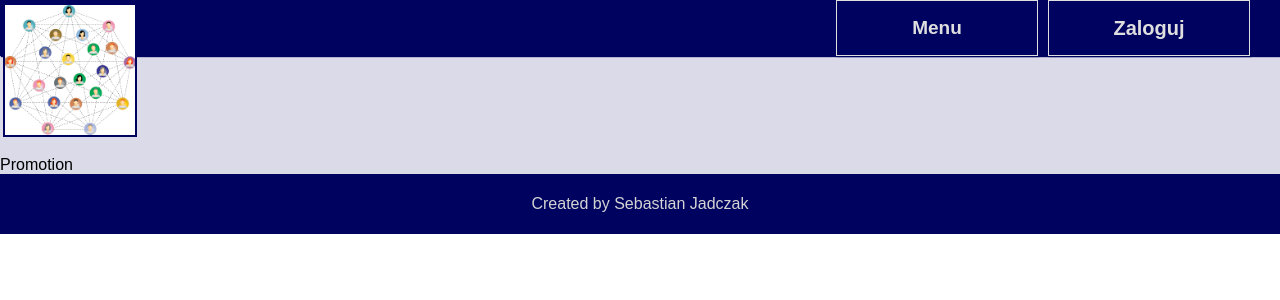
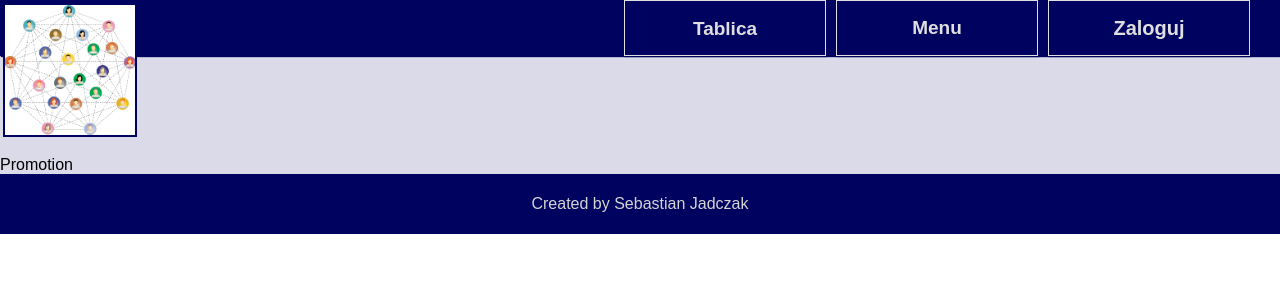
Before and after one commit to SebastianJadczak/personalweb, a React (Create React App) app: page /promotion in a window 1280 px wide. Shown: the top 300 px of the page. Built offline with nearby package versions, Linux system fonts and the light colour scheme.

Commit message:
add handle NavLink "Table"

```diff
--- a/src/Routers/Navigation.js
+++ b/src/Routers/Navigation.js
@@ -2,14 +2,15 @@ import React, { Component } from 'react';
 import Nav from './Nav'
 import Profil from './Profil'
 import "../styles/Navigation.css"
-
+import { NavLink } from 'react-router-dom';
 
 
 class Navigation extends Component {
     state = {
         clickMenu: false,
         login: false,
-        profil: false
+        profil: false,
+        tablePath: "/table"
     }
 
 
@@ -35,19 +36,29 @@ class Navigation extends Component {
             profil: !prevState.profil,
             clickMenu: false
         }))
-        console.log(this.state.profil)
+
     }
+    handleButton = () => {
+        this.setState({
+            clickMenu: false,
+
+            profil: false,
+        })
+    }
+
 
     render() {
 
 
-        const { clickMenu, login, profil } = this.state
+        const { clickMenu, login, profil, tablePath } = this.state
 
         return (
             <>
                 <div className="logo"></div>
                 {login ? <button onClick={this.handleProfil}>Profil</button> : null}
                 {profil ? <Profil clickProfil={this.handleProfil} /> : null}
+
+                <NavLink className="table" to={tablePath} onClick={this.handleButton}>Tablica</NavLink>
 
                 <button className="buttonMenu" onClick={this.changeClickMenu}>Menu</button>
                 {clickMenu ? <Nav clickMenu={this.changeClickMenu} /> : null}
--- a/src/styles/App.css
+++ b/src/styles/App.css
@@ -35,6 +35,20 @@ nav.navigation div.logo {
   border: 2px solid rgb(0, 2, 95);
 }
 
+nav.navigation a.table {
+  text-align: center;
+  line-height: 7vh;
+  background-color: rgb(0, 2, 95);
+  border: 0 solid rgb(0, 2, 95);
+  color: rgb(223, 223, 223);
+  font-size: 19px;
+  font-weight: bold;
+  border: 1px solid rgb(223, 223, 223);
+  width: 200px;
+  box-shadow: 1px 1px 1px rgb(0, 2, 95);
+  text-decoration: none;
+  margin-left: 10px;
+}
 
 nav.navigation button {
   background-color: rgb(0, 2, 95);
@@ -95,7 +109,7 @@ nav.navigation div.profile {
   position: absolute;
   font-size: 17px;
   top: 7vh;
-  right: 455px;
+  right: 666px;
   background-color: rgb(0, 2, 95);
   width: 200px;
 }
```
